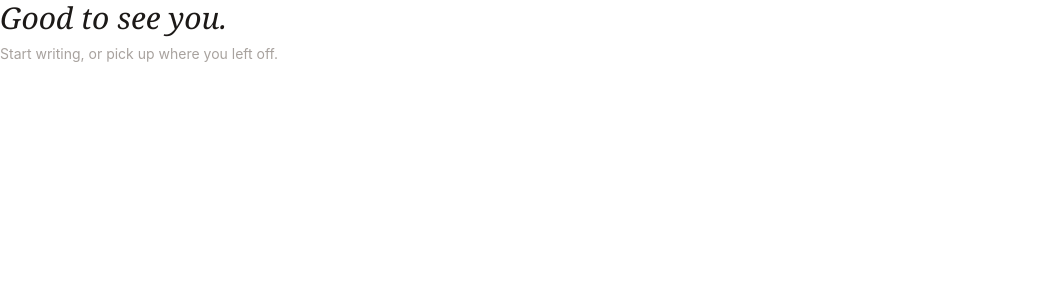
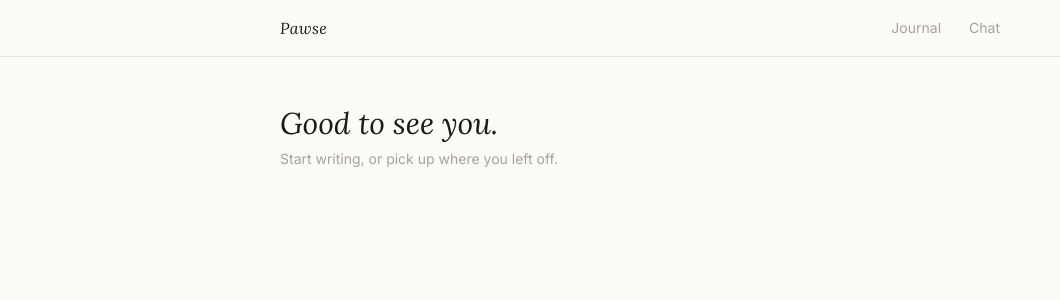
Before and after one commit to AlexGS00/Pawse-Journal, a Django app: page / in a window 1280 px wide. Shown: the top 300 px of the page, without its empty margins (0-1060 px from the left). Run offline with Django 5.2, Linux system fonts and the light colour scheme; some libraries are stand-ins or nearby versions.

Commit message:
create first draft of layout

```diff
--- a/pawse/journal/templates/journal/layout.html
+++ b/pawse/journal/templates/journal/layout.html
@@ -3,21 +3,45 @@
 <!doctype html>
 <html lang="en">
   <head>
-    <meta charaset="UTF-8" />
+    <meta charset="UTF-8" />
     <meta name="viewport" content="width=device-width, initial-scale=1.0" />
-    <title>{% block title %}{% endblock title %}</title>
-    <link
-      rel="stylesheet"
-      href="https://stackpath.bootstrapcdn.com/bootstrap/4.4.1/css/bootstrap.min.css"
-      integrity="sha384-Vkoo8x4CGsO3+Hhxv8T/Q5PaXtkKtu6ug5TOeNV6gBiFeWPGFN9MuhOf23Q9Ifjh"
-      crossorigin="anonymous"
-    />
-    <link rel="stylesheet" href="{% static "css/styles.css" %}">
+    <title>{% block title %}Pawse{% endblock title %}</title>
+    <link rel="preconnect" href="https://fonts.googleapis.com">
+    <link href="https://fonts.googleapis.com/css2?family=Inter:wght@300;400;500&family=Lora:ital,wght@0,400;1,400&display=swap" rel="stylesheet">
     <script src="https://cdn.tailwindcss.com"></script>
+    <script>
+      tailwind.config = {
+        theme: {
+          extend: {
+            fontFamily: {
+              sans: ['Inter', 'system-ui', 'sans-serif'],
+              serif: ['Lora', 'Georgia', 'serif'],
+            },
+          }
+        }
+      }
+    </script>
+    <link rel="stylesheet" href="{% static 'css/styles.css' %}">
   </head>
-  <body>
-    <div class="custom-container">
-        {% block body %}{% endblock body %}
-    </div>
+  <body class="bg-stone-50 text-stone-800 min-h-screen font-sans antialiased">
+
+    <nav class="border-b border-stone-200 bg-stone-50/80 backdrop-blur sticky top-0 z-10">
+      <div class="max-w-3xl mx-auto px-6 flex items-center justify-between h-14">
+        <a href="/" class="font-serif text-base italic text-stone-900 tracking-wide">Pawse</a>
+        <div class="flex items-center gap-7 text-sm text-stone-400">
+          <a href="/journal" class="nav-link hover:text-stone-800 transition-colors duration-150 {% block nav_journal %}{% endblock %}">
+            Journal
+          </a>
+          <a href="/chat" class="nav-link hover:text-stone-800 transition-colors duration-150 {% block nav_chat %}{% endblock %}">
+            Chat
+          </a>
+        </div>
+      </div>
+    </nav>
+
+    <main class="max-w-3xl mx-auto px-6 py-12">
+      {% block body %}{% endblock body %}
+    </main>
+
   </body>
 </html>
```
